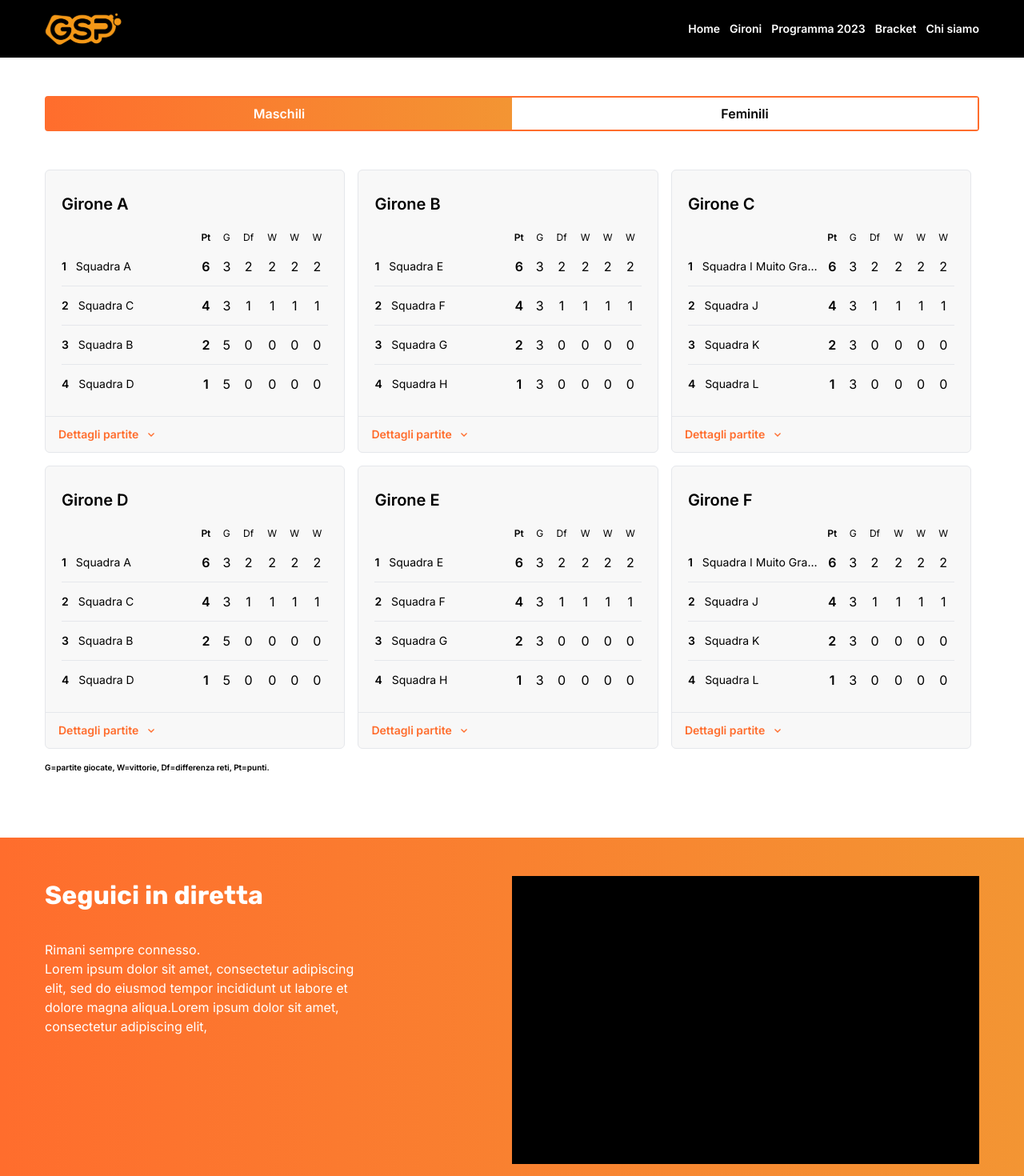
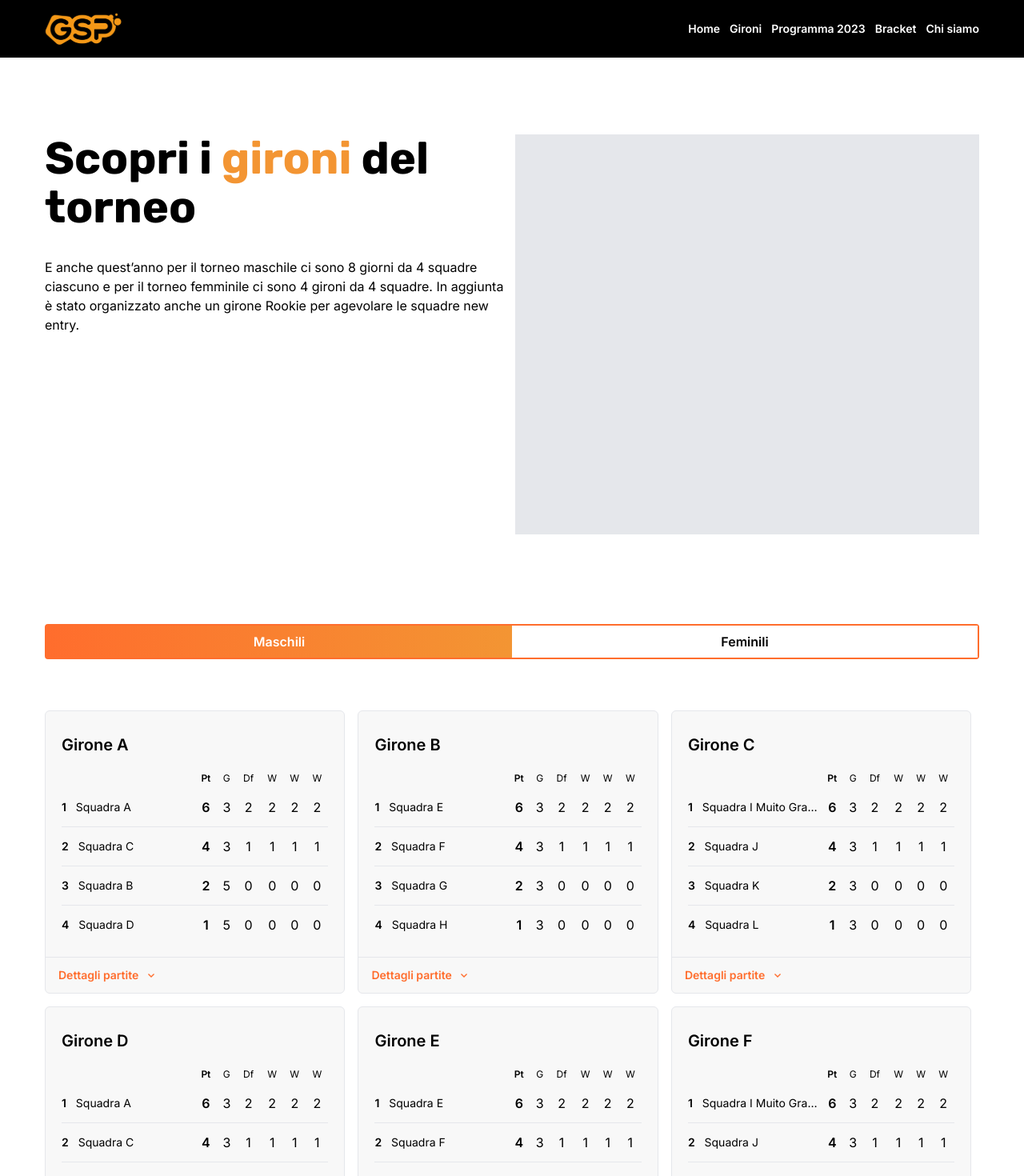
Before and after one commit to graziolieduardo/gsplizzana-frontend, a Next.js app: page /gironi in a window 1280 px wide. Shown: the top 1470 px of the page at 80% size. Built offline with nearby package versions, Linux system fonts and the light colour scheme.

Commit message:
add page titles

```diff
--- a/src/components/common/DetaglioPartita.tsx
+++ b/src/components/common/DetaglioPartita.tsx
@@ -7,7 +7,7 @@ export default function DetaglioPartita({ match }: Props) {
             <Link href={`/partita/${match.id}`} className={`flex text-center justify-between border items-center py-3 min-h-[70px] px-[4%] rounded mb-4 ${match.live ? 'bg-gradient-to-r from-primary-dark/50 to-primary/40  border-2 border-primary-dark shadow-[0_2px_8px_rgba(237,83,0,0.25)]' : "shadow-[0_2px_8px_rgba(0,0,0,0.25)]"} ${!match.isDone ? 'shadow-none bg-bg-secondary' : null}`}>
                 <div className='font-semibold text-sm min-w-[40%]'>{match.home}</div>
                 <div className="text-center min-w-[20%]">
-                    <div className="text-xs font-semibold text-primary-dark">h {match.time}</div>'
+                    <div className="text-xs font-semibold text-primary-dark">h {match.time}</div>
 
                     {
                         match && <div className='font-bold text-sm'>
--- a/src/components/common/Programma.tsx
+++ b/src/components/common/Programma.tsx
@@ -188,13 +188,15 @@ export default function Programma() {
     const dayProgram = Object.keys(program);
 
     return (
+
+
         <section id='program' className='bg-bg-primary'>
             <div className='max-w-container 2xl:max-w-container-xl mx-auto px-4 py-16'>
                 <Title variant={Title.variant.secondary}> Programma 2023</Title>
                 <div className='flex gap-x-4 mt-8 overflow-x-auto'>
 
                     {dayProgram.map((day, i) => (
-                        <div key={i} className='bg-white min-w-[80%] sm:min-w-[430px] p-4 border rounded'>
+                        <div key={i} className='bg-white min-w-[330px] sm:min-w-[430px] p-4 border rounded'>
                             <div className='tex-2xl font-bold uppercase py-2'>
                                 {program[day][0].weekDay}
                             </div>
--- a/src/components/common/Title.tsx
+++ b/src/components/common/Title.tsx
@@ -15,9 +15,9 @@ enum Variant {
 }
 
 const VARIANT_MAPS = {
-    [Variant.primary]: 'text-[2.5rem] sm:text-[3.5rem]',
-    [Variant.secondary]: 'text-[2rem] sm:text-[2.5rem]',
-    [Variant.tertiary]: 'text-[1.3rem] sm:text-[2rem] ',
+    [Variant.primary]: 'text-[2.5rem] sm:text-[3.5rem] leading-[61px]',
+    [Variant.secondary]: 'text-[2rem] sm:text-[2.5rem] leading-[44px]',
+    [Variant.tertiary]: 'text-[1.3rem] sm:text-[2rem] leading-[36px]',
 }
 
 const rubik = Rubik({ subsets: ['latin'] })
--- a/src/pages/gironi/index.tsx
+++ b/src/pages/gironi/index.tsx
@@ -1,37 +1,35 @@
 import LiveStream from "@/src/components/common/LiveStream"
 import Gironi from "@/src/components/common/Gironi"
 import { useState } from "react"
+import { Title } from "@/src/components/common/Title"
 
 const index = () => {
 
-    const [activePage, setActivePage] = useState('male')
+  const [activePage, setActivePage] = useState('male')
 
   return (
     <>
-      <section className="px-4 py-12 max-w-container 2xl:max-w-container-xl mx-auto">
-        <div>
+      <section className="px-4 max-w-container 2xl:max-w-container-xl mx-auto">
 
+        {/* page title  */}
+        <div className="flex gap-x-2 py-24">
+          <div className="w-1/2">
+            <Title variant={Title.variant.primary} > Scopri i <span className="text-primary">gironi</span> del torneo</Title>
+            <p className="mt-8">E anche quest’anno per il torneo maschile ci sono 8 giorni da 4 squadre ciascuno e per il torneo femminile ci sono 4 gironi da 4 squadre. In aggiunta è stato organizzato anche un girone Rookie per agevolare le squadre new entry.</p>
+          </div>
+          <div className="w-1/2 h-[500px] bg-gray-200"></div>
 
-          {/* maschile and feminile switch */}
-          <div className="flex justify-around border-2 rounded border-primary-dark mb-4">
-            <div onClick={() => { setActivePage('male') }} className={`font-semibold ${activePage === "male" ? 'bg-gradient-to-r from-primary-dark to-primary text-white' : 'bg-white text-black'} w-1/2 text-center py-2`} >Maschili</div>
-            <div onClick={() => { setActivePage('female') }} className={`font-semibold ${activePage === "female" ? 'bg-gradient-to-r from-primary-dark to-primary text-white' : 'bg-white text-black'}  w-1/2 text-center py-2 `} >Feminili</div>
-          </div>
+        </div>
 
+        {/* maschile and feminile switch */}
+        <div className="flex justify-around border-2 rounded border-primary-dark mt-4">
+          <div onClick={() => { setActivePage('male') }} className={`font-semibold ${activePage === "male" ? 'bg-gradient-to-r from-primary-dark to-primary text-white' : 'bg-white text-black'} w-1/2 text-center py-2`} >Maschili</div>
+          <div onClick={() => { setActivePage('female') }} className={`font-semibold ${activePage === "female" ? 'bg-gradient-to-r from-primary-dark to-primary text-white' : 'bg-white text-black'}  w-1/2 text-center py-2 `} >Feminili</div>
+        </div>
 
-          {
-            activePage === "male" ?
-              // to render maschile component
-              <div className="py-8 max-w-container 2xl:max-w-container-xl mx-auto">
-                <Gironi url={ activePage }/>
-              </div>
-              :
-              //to render feminile component
-              <div className="py-8 max-w-container 2xl:max-w-container-xl mx-auto">
-                <Gironi url={ activePage } />
-              </div>
-          }
-
+        {/* gironi container */}
+        <div className="py-16 max-w-container 2xl:max-w-container-xl mx-auto">
+          <Gironi url={activePage} />
         </div>
       </section >
       <LiveStream />
--- a/src/pages/partita/[id].tsx
+++ b/src/pages/partita/[id].tsx
@@ -1,5 +1,6 @@
 import DetaglioPartita from '@/src/components/common/DetaglioPartita';
 import LiveStream from '@/src/components/common/LiveStream';
+import { Title } from '@/src/components/common/Title';
 import { useRouter } from 'next/router';
 
 export default function index() {
@@ -282,6 +283,13 @@ export default function index() {
                     </div>}
                 </div>
 
+                <div className='bg-bg-secondary py-16'>
+                    <div className='max-w-container 2xl:max-w-container-xl mx-auto px-4'>
+                        <Title variant={Title.variant.tertiary}> Dettagli match</Title>
+                        <p className='mt-8 lg:w-1/2'> Lorem, ipsum dolor sit amet consectetur adipisicing elit. Veritatis sapiente tempora debitis ipsa ipsum eligendi officiis! Dolores facilis, repudiandae velit nulla minima provident officiis vero autem aut repellat rem doloribus.</p>
+                    </div>
+                </div>
+
             </section>
 
             {/* livestream */}
--- a/src/pages/programma/index.tsx
+++ b/src/pages/programma/index.tsx
@@ -1,5 +1,7 @@
+import { Button } from '@/src/components/common/Button';
 import DetaglioPartita from '@/src/components/common/DetaglioPartita'
 import Programma from '@/src/components/common/Programma'
+import { Title } from '@/src/components/common/Title';
 import { useState } from 'react'
 
 export default function index() {
@@ -463,6 +465,18 @@ export default function index() {
 
     return (
         <>
+            {/* page title  */}
+            <div className="flex gap-x-2 py-24 max-w-container 2xl:max-w-container-xl mx-auto px-4">
+                <div className=" lg:w-1/2 mx-auto">
+                    <Title variant={Title.variant.primary} > Scopri i <span className="text-primary">gironi</span> del torneo</Title>
+                    <p className='my-8'>E anche quest’anno per il torneo maschile ci sono 8 giorni da 4 squadre ciascuno e per il torneo femminile ci sono 4 gironi da 4 squadre. In aggiunta è stato organizzato anche un girone Rookie per agevolare le squadre new entry.</p>
+                    <Button  variant={Button.variant.primary}> Orari partite</Button>
+                </div>
+                <div className=" hidden lg:block lg:w-1/2 h-[500px] bg-gray-200"></div>
+
+            </div>
+
+            {/* programma section */}
             <Programma />
 
             {/* agenda section */}
@@ -473,13 +487,20 @@ export default function index() {
 
                     <div id='scrollContainer' className='flex overflow-auto'>
 
+                        {/* slider */}
                         <div className='min-w-full px-1'>
                             <div className='flex justify-between items-center mt-8 pb-3 border-b-2'>
+
+                                {/* prev button */}
                                 <div className='border-2 border-primary-dark rounded' onClick={() => { handlePreviousDay() }}> <img className='w-8' src="/static/chevron-left.svg" alt="" /></div>
+
+                                {/* middle text for the active item */}
                                 <div className=' text-center capitalize flex items-baseline gap-x-4'>
                                     <h2 className='text-2xl font-semibold'>{currentMatches[0].weekday}</h2>
                                     <span>{currentMatches[0].day}</span>
                                 </div>
+
+                                {/* next button */}
                                 <div className='border-2 border-primary-dark rounded' onClick={() => { handleNextDay() }}><img className='w-8' src="/static/chevron-right.svg" alt="" /></div>
                             </div>
 
```
